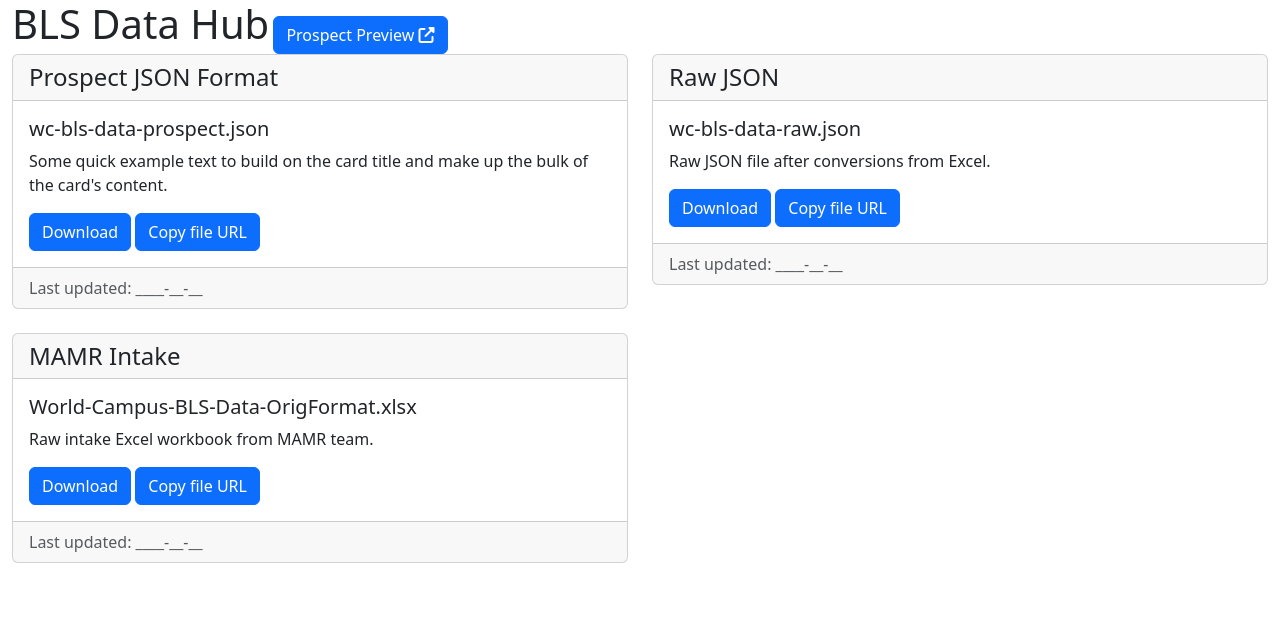
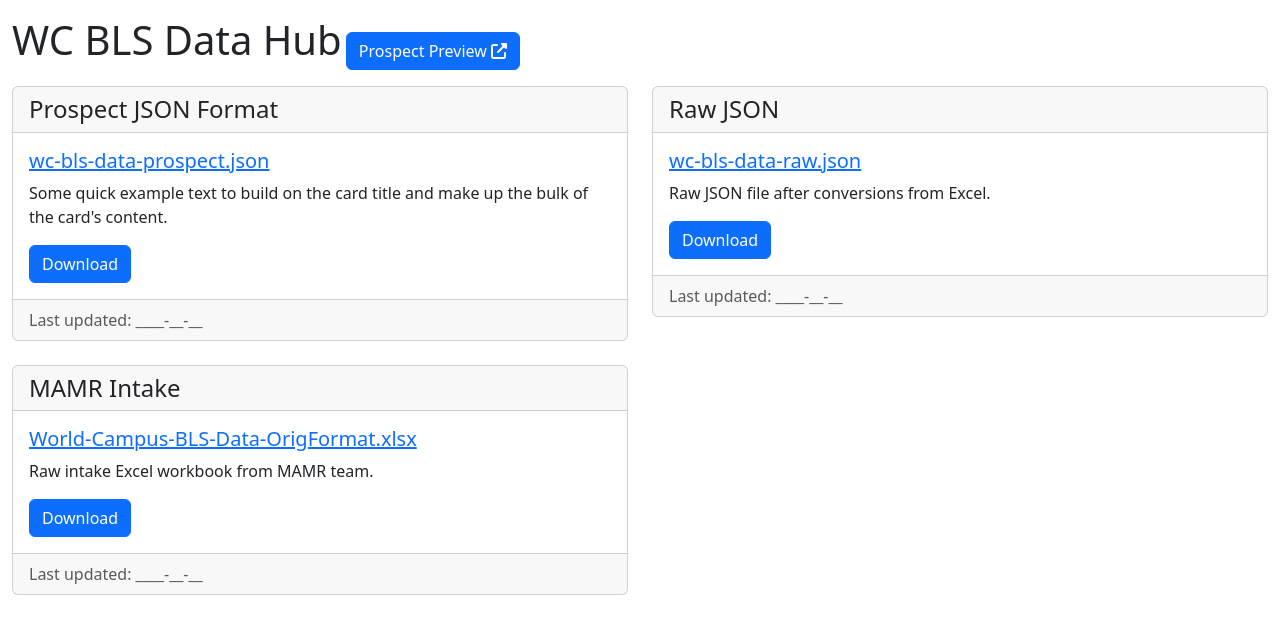
Before and after one commit to psu-online-education/bls-data-conversion, a website: page docs/index.html in a window 1280 px wide. Drawn offline with nearby package versions, Linux system fonts and the light colour scheme.

Commit message:
update prospect links

```diff
--- a/docs/index.html
+++ b/docs/index.html
@@ -3,7 +3,7 @@
   <head>
     <meta charset="utf-8" />
     <meta name="viewport" content="width=device-width, initial-scale=1" />
-    <title>Bootstrap demo</title>
+    <title>WC BLS Data Hub</title>
     <link
       href="https://cdn.jsdelivr.net/npm/bootstrap@5.3.6/dist/css/bootstrap.min.css"
       rel="stylesheet"
@@ -14,10 +14,10 @@
   </head>
   <body>
     <div class="container-fluid">
-      <h1 class="d-inline">BLS Data Hub</h1>
+      <p><h1 class="d-inline">WC BLS Data Hub</h1>
       <a href="#" class="d-inline-block btn btn-primary"
         >Prospect Preview <i class="fa fa-external-link" aria-hidden="true"></i
-      ></a>
+      ></a></p>
     </div>
     <div class="container-fluid">
       <div class="row row-cols-1 row-cols-md-2 g-4">
@@ -25,13 +25,13 @@
           <div class="card">
             <h4 class="card-header">Prospect JSON Format</h4>
             <div class="card-body">
-              <h5 class="card-title">wc-bls-data-prospect.json</h5>
+              <h5 class="card-title"><a href="bls-data/wc-bls-data-prospect.json" target="_blank" class="">wc-bls-data-prospect.json</a></h5>
               <p class="card-text">
                 Some quick example text to build on the card title and make up
                 the bulk of the card's content.
               </p>
-              <a href="#" class="btn btn-primary">Download</a>
-              <a href="#" class="btn btn-primary">Copy file URL</a>
+              <a href="bls-data/wc-bls-data-prospect.json" target="_blank" class="btn btn-primary" download>Download</a>
+
             </div>
             <div class="card-footer text-muted">Last updated: ____-__-__</div>
           </div>
@@ -40,12 +40,12 @@
           <div class="card">
             <h4 class="card-header">Raw JSON</h4>
             <div class="card-body">
-              <h5 class="card-title">wc-bls-data-raw.json</h5>
+              <h5 class="card-title"><a href="#" class="">wc-bls-data-raw.json</a></h5>
               <p class="card-text">
                 Raw JSON file after conversions from Excel.
               </p>
               <a href="#" class="btn btn-primary">Download</a>
-              <a href="#" class="btn btn-primary">Copy file URL</a>
+
             </div>
             <div class="card-footer text-muted">Last updated: ____-__-__</div>
           </div>
@@ -54,10 +54,10 @@
           <div class="card">
             <h4 class="card-header">MAMR Intake</h4>
             <div class="card-body">
-              <h5 class="card-title">World-Campus-BLS-Data-OrigFormat.xlsx</h5>
+              <h5 class="card-title"><a href="#" class="">World-Campus-BLS-Data-OrigFormat.xlsx</a></h5>
               <p class="card-text">Raw intake Excel workbook from MAMR team.</p>
               <a href="#" class="btn btn-primary">Download</a>
-              <a href="#" class="btn btn-primary">Copy file URL</a>
+
             </div>
             <div class="card-footer text-muted">Last updated: ____-__-__</div>
           </div>
```
